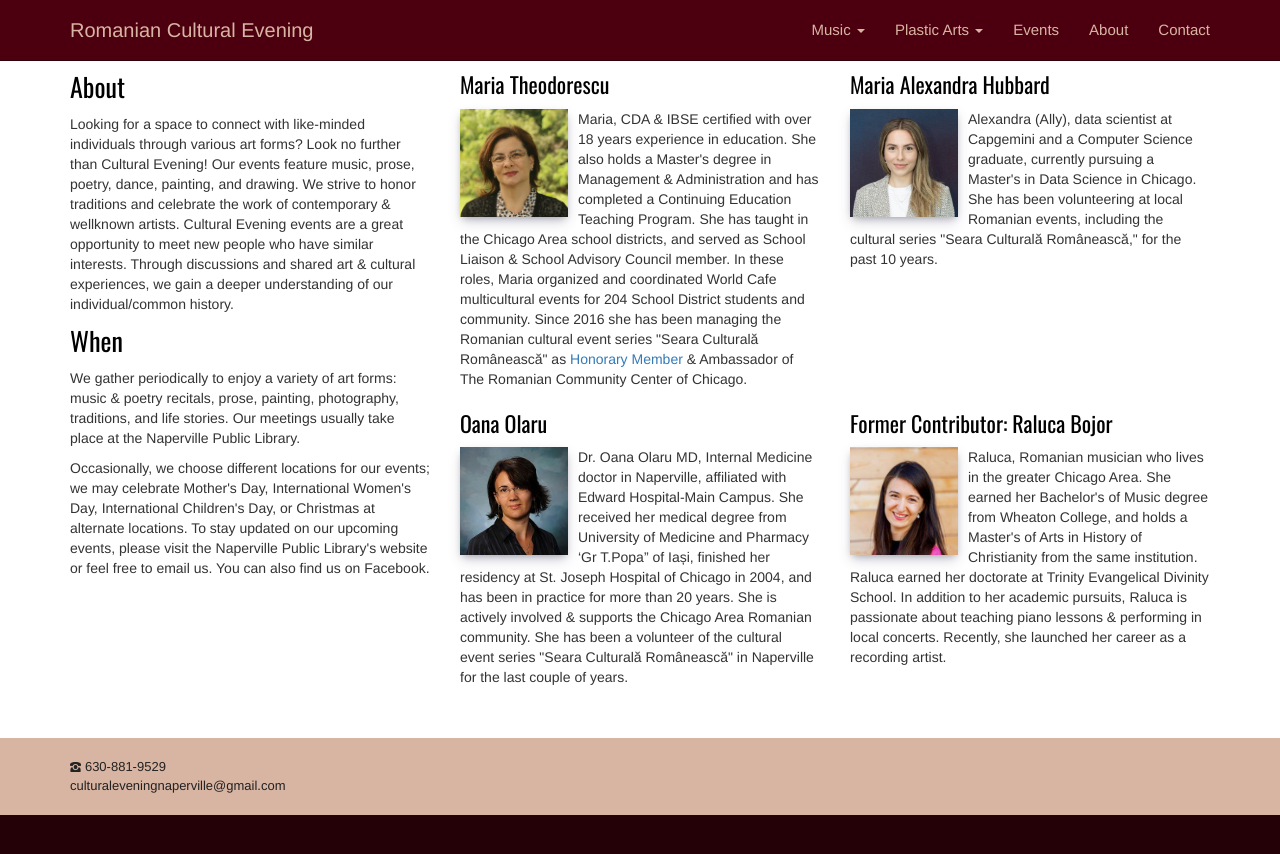
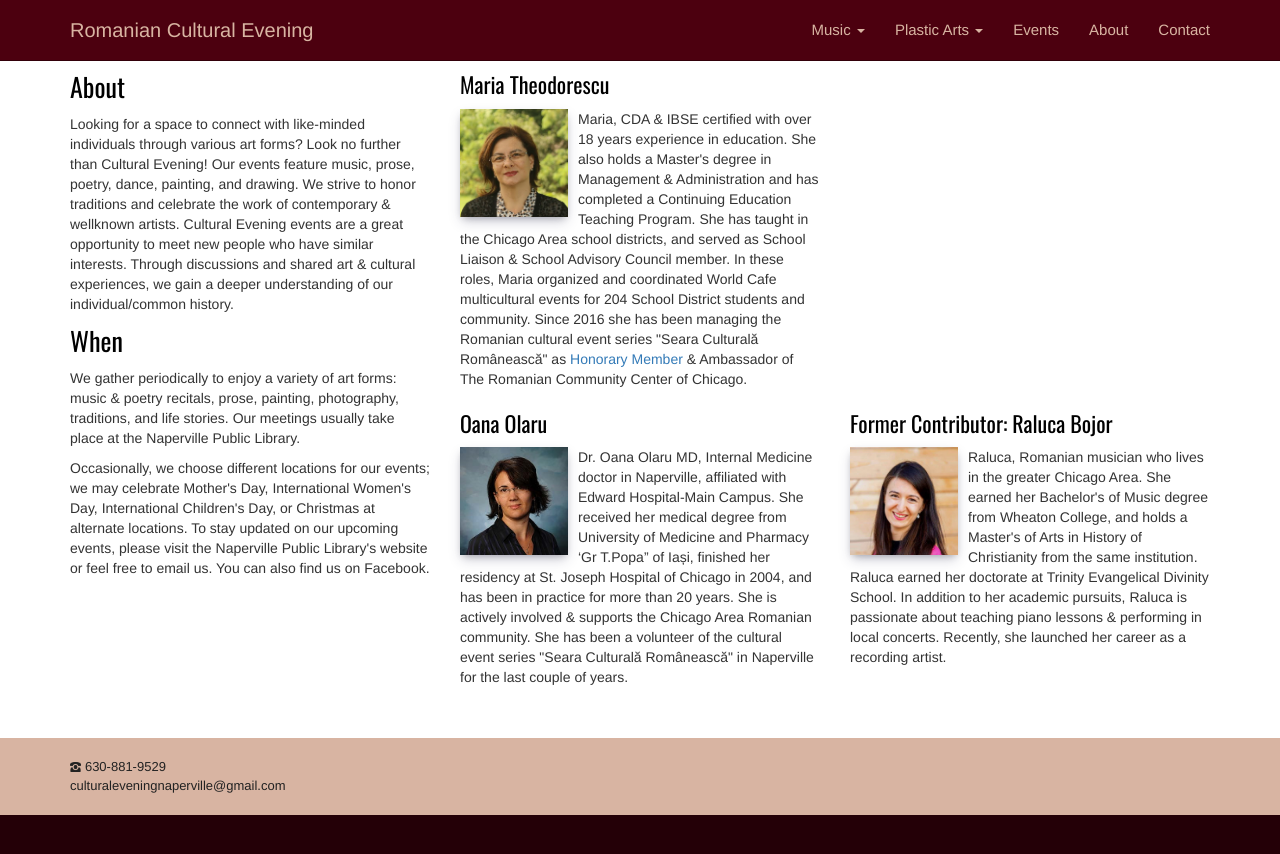
Before and after one commit to adrianth/culteve, a Jekyll site: the page built from en/about.html, in a window 1280 px wide. Shown: the top 854 px of the page. Built offline with Jekyll 4.4.1, drawn with Linux system fonts in a browser that asks for light colours.

Commit message:
fara ally

```diff
--- a/en/about.html
+++ b/en/about.html
@@ -35,11 +35,7 @@ title: About
                     <img class="img img-responsive presentation" src="{{ site.baseurl }}/img/about/maria.jpg" alt="">
                     <p>Maria, CDA & IBSE certified with over 18 years experience in education. She also holds a Master's degree in Management & Administration and has completed a Continuing Education Teaching Program. She has taught in the Chicago Area school districts, and served as School Liaison & School Advisory Council member. In these roles, Maria organized and coordinated World Cafe multicultural events for 204 School District students and community. Since 2016 she has been managing the Romanian cultural event series "Seara Culturală Românească" as <a href="https://www.rocochicago.org/rccc_honorary"> Honorary Member</a> & Ambassador of The Romanian Community Center of Chicago.</p>
                 </div>
-                <div class="col-sm-6">
-                    <h3>Maria Alexandra Hubbard</h3>
-                    <img class="img img-responsive presentation" src="{{ site.baseurl }}/img/about/Ally.jpg" alt="">
-                    <p> Alexandra (Ally), data scientist at Capgemini and a Computer Science graduate, currently pursuing a Master's in Data Science in Chicago. She has been volunteering at local Romanian events, including the cultural series "Seara Culturală Românească," for the past 10 years. </p>
-                </div>
+
             </div>
             <div class="row" style="margin-top: -100px; clear: both;">
                 <div class="col-sm-6">
```
